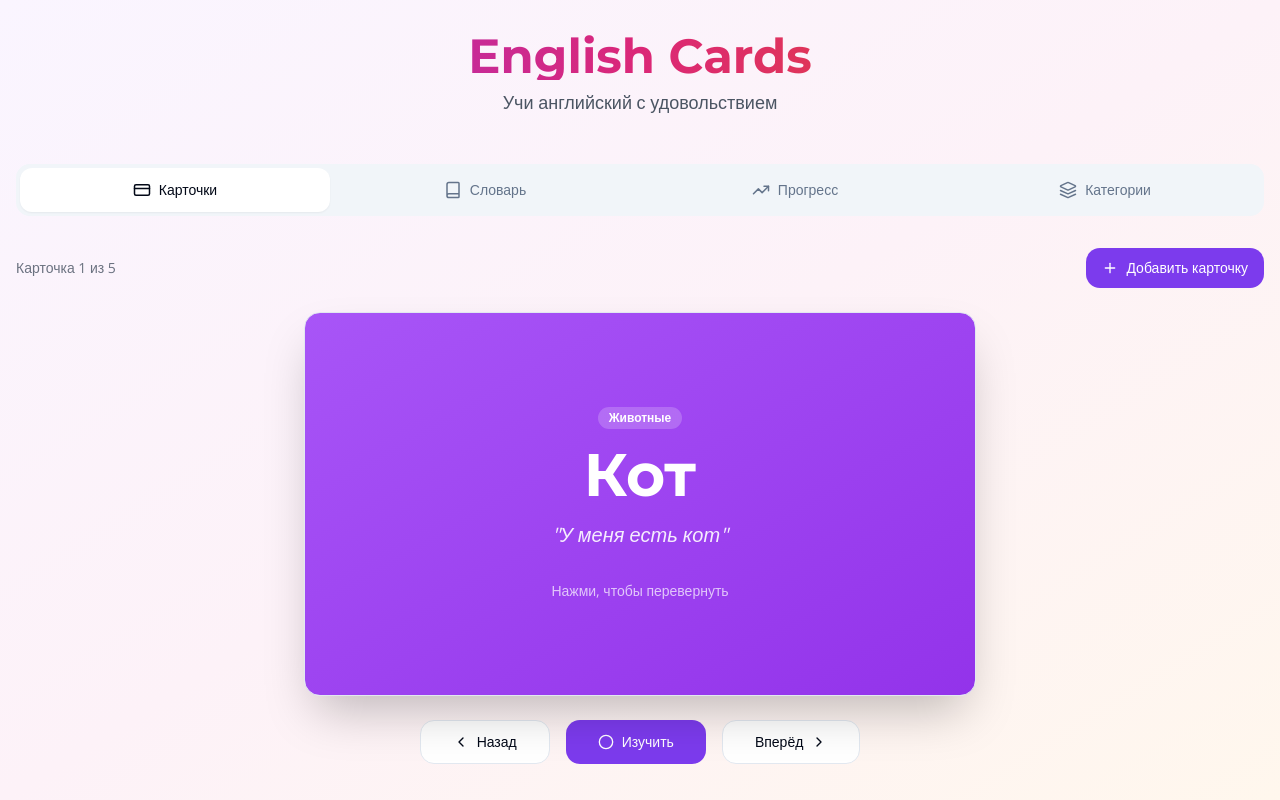
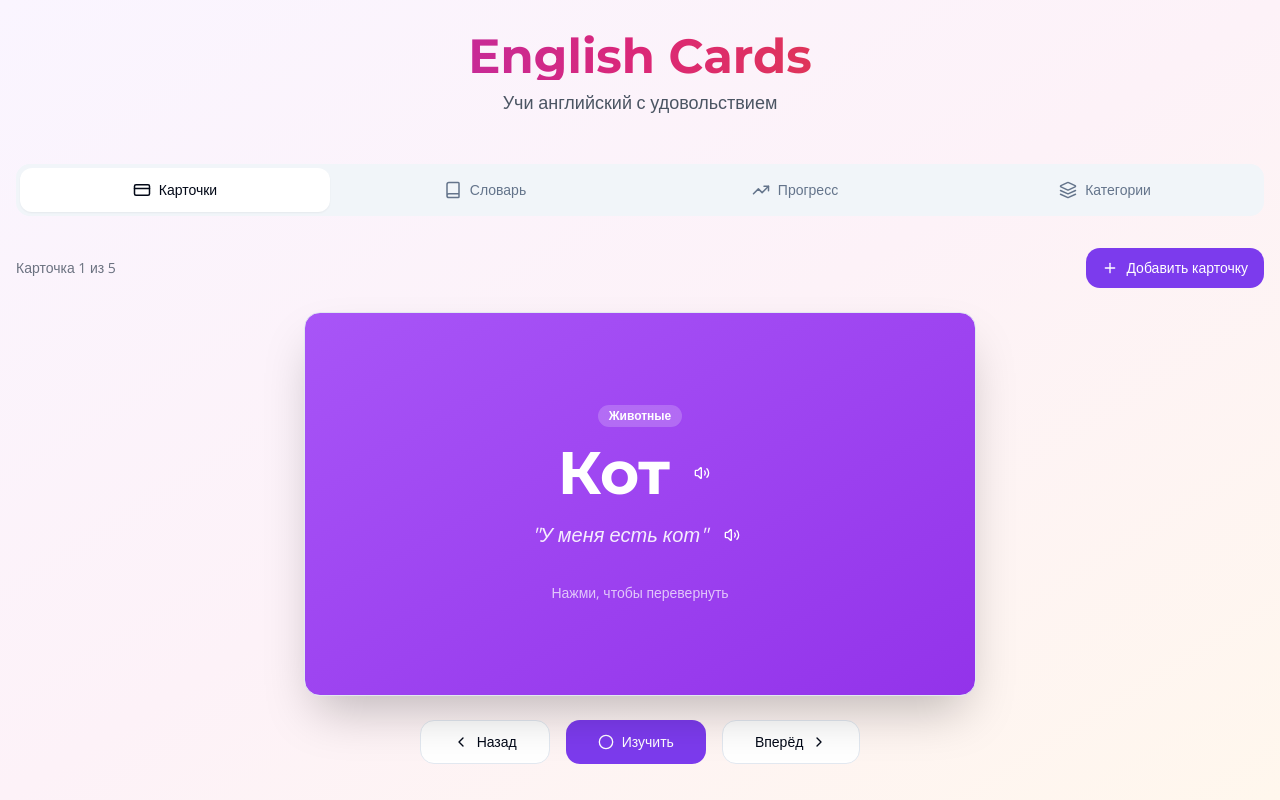
Before and after one commit to zaxariew/english-card-project, a React (Vite) app: page / in a window 1280 px wide. Built offline with nearby package versions, Linux system fonts and the light colour scheme.

Commit message:
Добавить оффлайн-синтез речи для русского и английского

```diff
--- a/src/pages/Index.tsx
+++ b/src/pages/Index.tsx
@@ -1,4 +1,4 @@
-import { useState } from 'react';
+import { useState, useEffect } from 'react';
 import { Button } from '@/components/ui/button';
 import { Card, CardContent } from '@/components/ui/card';
 import { Input } from '@/components/ui/input';
@@ -100,8 +100,31 @@ export default function Index() {
   const learnedCount = cards.filter((c) => c.learned).length;
   const progressPercentage = (learnedCount / cards.length) * 100;
 
+  const speak = (text: string, lang: 'ru-RU' | 'en-US') => {
+    if ('speechSynthesis' in window) {
+      window.speechSynthesis.cancel();
+      const utterance = new SpeechSynthesisUtterance(text);
+      utterance.lang = lang;
+      utterance.rate = 0.9;
+      utterance.pitch = 1;
+      window.speechSynthesis.speak(utterance);
+    }
+  };
+
+  useEffect(() => {
+    if (currentCard && !isFlipped) {
+      speak(currentCard.russian, 'ru-RU');
+    } else if (currentCard && isFlipped) {
+      speak(currentCard.english, 'en-US');
+    }
+  }, [currentCardIndex, isFlipped]);
+
   const handleFlip = () => {
     setIsFlipped(!isFlipped);
+  };
+
+  const playSound = (text: string, lang: 'ru-RU' | 'en-US') => {
+    speak(text, lang);
   };
 
   const handleNext = () => {
@@ -300,10 +323,36 @@ export default function Index() {
                     <Badge className="mb-4 bg-white/20 backdrop-blur-sm">
                       {categoryLabels[currentCard.category]}
                     </Badge>
-                    <h2 className="text-6xl font-bold mb-4">{currentCard.russian}</h2>
+                    <div className="flex items-center gap-3 mb-4">
+                      <h2 className="text-6xl font-bold">{currentCard.russian}</h2>
+                      <Button
+                        variant="ghost"
+                        size="icon"
+                        className="text-white hover:bg-white/20"
+                        onClick={(e) => {
+                          e.stopPropagation();
+                          playSound(currentCard.russian, 'ru-RU');
+                        }}
+                      >
+                        <Icon name="Volume2" size={32} />
+                      </Button>
+                    </div>
+                    <div className="flex items-center gap-2">
                       <p className="text-xl opacity-90 italic">
                         "{currentCard.russianExample}"
                       </p>
+                      <Button
+                        variant="ghost"
+                        size="icon"
+                        className="text-white hover:bg-white/20 h-8 w-8"
+                        onClick={(e) => {
+                          e.stopPropagation();
+                          playSound(currentCard.russianExample, 'ru-RU');
+                        }}
+                      >
+                        <Icon name="Volume2" size={20} />
+                      </Button>
+                    </div>
                     <p className="text-sm opacity-70 mt-8">Нажми, чтобы перевернуть</p>
                   </CardContent>
                 </Card>
@@ -321,10 +370,36 @@ export default function Index() {
                     <Badge className="mb-4 bg-white/20 backdrop-blur-sm">
                       {categoryLabels[currentCard.category]}
                     </Badge>
-                    <h2 className="text-6xl font-bold mb-4">{currentCard.english}</h2>
+                    <div className="flex items-center gap-3 mb-4">
+                      <h2 className="text-6xl font-bold">{currentCard.english}</h2>
+                      <Button
+                        variant="ghost"
+                        size="icon"
+                        className="text-white hover:bg-white/20"
+                        onClick={(e) => {
+                          e.stopPropagation();
+                          playSound(currentCard.english, 'en-US');
+                        }}
+                      >
+                        <Icon name="Volume2" size={32} />
+                      </Button>
+                    </div>
+                    <div className="flex items-center gap-2">
                       <p className="text-xl opacity-90 italic">
                         "{currentCard.englishExample}"
                       </p>
+                      <Button
+                        variant="ghost"
+                        size="icon"
+                        className="text-white hover:bg-white/20 h-8 w-8"
+                        onClick={(e) => {
+                          e.stopPropagation();
+                          playSound(currentCard.englishExample, 'en-US');
+                        }}
+                      >
+                        <Icon name="Volume2" size={20} />
+                      </Button>
+                    </div>
                     <p className="text-sm opacity-70 mt-8">Нажми, чтобы перевернуть</p>
                   </CardContent>
                 </Card>
```
Lines whose indentation alone changed are shown as unchanged.
